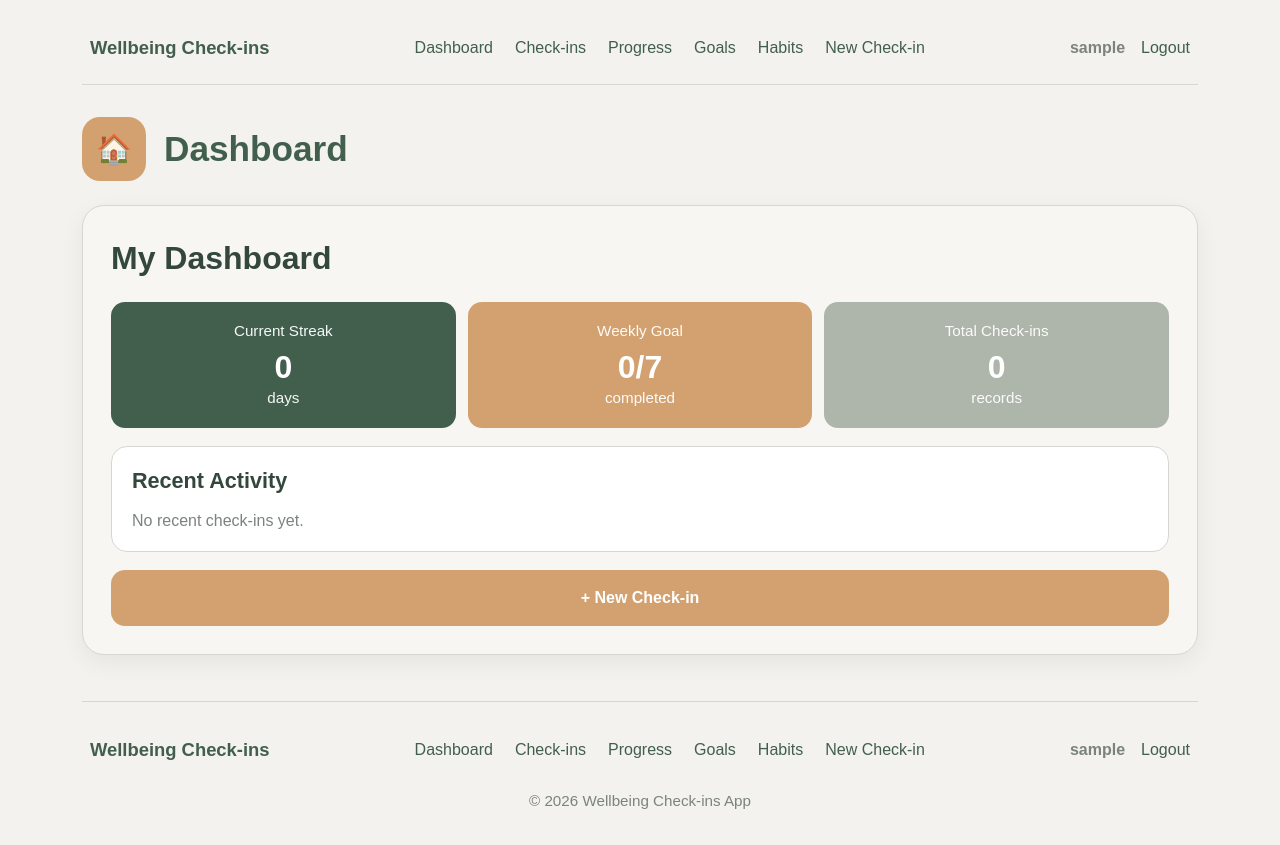
After one commit to Max-pgs/wellbeing_check_in_App, a Django app: page /checkins/dashboard/ in a window 1280 px wide. The commit adds this page. Run offline with Django 3.2, Linux system fonts and the light colour scheme; the visitor is signed in with stand-in values (Sample User, id 1); data that the repository does not hold is empty.

Commit message:
Implement dashboard page and refine UI across templates

```diff
--- a/wellbeing_check_in_app/checkins/static/checkins/css/main.css
+++ b/wellbeing_check_in_app/checkins/static/checkins/css/main.css
@@ -75,15 +75,19 @@ body {
 }
 
 .icon-badge {
-  width: 62px;
-  height: 62px;
+  width: 64px;
+  height: 64px;
   border-radius: 18px;
-  display: grid;
-  place-items: center;
-  font-size: 2rem;
-  font-weight: 700;
+  display: flex;
+  align-items: center;
+  justify-content: center;
+
+  font-size: 1.8rem;
+  line-height: 1;
+
   color: #fff;
   background: var(--green);
+
   flex-shrink: 0;
 }
 
@@ -732,16 +736,16 @@ select:focus-visible {
   flex-shrink: 0;
 }
 
+.auth-page-heading-text {
+  height: 78px;
+  display: flex;
+  align-items: center;
+}
+
 .auth-page-heading-text h1 {
-  margin: 0 0 8px;
+  margin: 0 0 1px;
   font-size: clamp(2.2rem, 4vw, 3rem);
   line-height: 1.1;
-}
-
-.auth-page-heading-text p {
-  margin: 0;
-  color: var(--muted);
-  font-size: 1.05rem;
 }
 
 .auth-card {
@@ -1036,6 +1040,130 @@ select:focus-visible {
   opacity: 0.7;
 }
 
+/* ========== Dashboard Page ========== */
+
+.dashboard-shell {
+  max-width: 1180px;
+  margin: 0 auto;
+}
+
+.dashboard-card {
+  border-radius: 22px;
+}
+
+.dashboard-topbar {
+  display: flex;
+  align-items: flex-start;
+  justify-content: space-between;
+  gap: 16px;
+  margin-bottom: 20px;
+}
+
+.dashboard-title {
+  margin: 0;
+  font-size: 2rem;
+}
+
+.dashboard-summary-grid {
+  display: grid;
+  grid-template-columns: repeat(3, minmax(0, 1fr));
+  gap: 12px;
+  margin-bottom: 18px;
+}
+
+.dashboard-summary-card {
+  display: flex;
+  flex-direction: column;
+  align-items: center;
+  justify-content: center;
+  min-height: 120px;
+  padding: 18px;
+  border-radius: 14px;
+  text-align: center;
+  color: #fff;
+}
+
+.dashboard-summary-card-primary {
+  background: var(--green);
+}
+
+.dashboard-summary-card-warm {
+  background: var(--warm);
+}
+
+.dashboard-summary-card-muted {
+  background: #aeb5aa;
+}
+
+.dashboard-summary-label {
+  font-size: 0.95rem;
+  opacity: 0.95;
+}
+
+.dashboard-summary-value {
+  margin: 8px 0 4px;
+  font-size: 2rem;
+  line-height: 1;
+}
+
+.dashboard-summary-meta {
+  font-size: 0.95rem;
+  opacity: 0.95;
+}
+
+.dashboard-recent-card {
+  padding: 18px 20px;
+  border: 1px solid var(--border);
+  border-radius: 16px;
+  background: var(--surface-2);
+  margin-bottom: 18px;
+}
+
+.dashboard-section-title {
+  margin: 0 0 12px;
+  font-size: 1.35rem;
+}
+
+.dashboard-activity-row {
+  display: flex;
+  align-items: center;
+  justify-content: space-between;
+  gap: 16px;
+  padding: 8px 0;
+}
+
+.dashboard-activity-status {
+  color: var(--warm);
+  font-weight: 700;
+  white-space: nowrap;
+}
+
+.dashboard-empty-state {
+  color: var(--muted);
+}
+
+.dashboard-primary-action {
+  margin-top: 8px;
+}
+
+.dashboard-primary-btn {
+  display: inline-flex;
+  align-items: center;
+  justify-content: center;
+  width: 100%;
+  min-height: 56px;
+  border-radius: 14px;
+  background: var(--warm);
+  color: #fff;
+  font-weight: 700;
+  text-decoration: none;
+  transition: background 0.2s ease;
+}
+
+.dashboard-primary-btn:hover {
+  background: #c89461;
+}
+
 /* ========== Progress Page ========== */
 
 .progress-layout {
@@ -1439,6 +1567,10 @@ select:focus-visible {
     align-items: flex-start;
   }
 
+  .page-heading.with-icon .icon-badge {
+    margin-top: 2px;
+  }
+
   .page-heading h1 {
     font-size: 1.8rem;
   }
@@ -1495,6 +1627,18 @@ select:focus-visible {
     max-width: 100%;
   }
 
+  .dashboard-summary-grid {
+    grid-template-columns: 1fr;
+  }
+
+  .dashboard-activity-row {
+    flex-direction: column;
+    align-items: flex-start;
+  }
+
+  .dashboard-title {
+    font-size: 1.65rem;
+  }
 }
 
 @media (max-width: 768px) {
--- /dev/null
+++ b/wellbeing_check_in_app/checkins/static/checkins/js/dashboard.js
@@ -0,0 +1,128 @@
+document.addEventListener("DOMContentLoaded", async function () {
+  const streakEl = document.getElementById("dashboard-streak");
+  const weeklyGoalEl = document.getElementById("dashboard-weekly-goal");
+  const totalCheckinsEl = document.getElementById("dashboard-total-checkins");
+  const recentActivityEl = document.getElementById("dashboard-recent-activity");
+
+  if (!streakEl || !weeklyGoalEl || !totalCheckinsEl || !recentActivityEl) return;
+
+  function formatRelativeLabel(dateString, index) {
+    const today = new Date();
+    const checkinDate = new Date(dateString);
+
+    const todayOnly = new Date(today.getFullYear(), today.getMonth(), today.getDate());
+    const checkinOnly = new Date(checkinDate.getFullYear(), checkinDate.getMonth(), checkinDate.getDate());
+
+    const diffMs = todayOnly - checkinOnly;
+    const diffDays = Math.round(diffMs / (1000 * 60 * 60 * 24));
+
+    if (diffDays === 0) return "Today";
+    if (diffDays === 1) return "Yesterday";
+    if (diffDays > 1) return `${diffDays} days ago`;
+
+    return `Recent item ${index + 1}`;
+  }
+
+  function calculateStreak(items) {
+    if (!items || items.length === 0) return 0;
+
+    const uniqueDates = [...new Set(items.map(item => item.checkin_date))].sort().reverse();
+
+    let streak = 0;
+    let cursor = new Date();
+
+    for (let i = 0; i < uniqueDates.length; i += 1) {
+      const cursorDate = new Date(cursor.getFullYear(), cursor.getMonth(), cursor.getDate());
+      const itemDate = new Date(uniqueDates[i]);
+
+      const normalizedItemDate = new Date(itemDate.getFullYear(), itemDate.getMonth(), itemDate.getDate());
+
+      const diffMs = cursorDate - normalizedItemDate;
+      const diffDays = Math.round(diffMs / (1000 * 60 * 60 * 24));
+
+      if (diffDays === 0) {
+        streak += 1;
+        cursor.setDate(cursor.getDate() - 1);
+      } else if (diffDays === 1 && streak === 0) {
+        streak += 1;
+        cursor.setDate(cursor.getDate() - 2);
+      } else {
+        break;
+      }
+    }
+
+    return streak;
+  }
+
+  function calculateWeeklyGoal(items) {
+    if (!items || items.length === 0) {
+      return { completed: 0, target: 7 };
+    }
+
+    const today = new Date();
+    const weekAgo = new Date();
+    weekAgo.setDate(today.getDate() - 6);
+
+    const completed = items.filter((item) => {
+      const d = new Date(item.checkin_date);
+      return d >= new Date(weekAgo.getFullYear(), weekAgo.getMonth(), weekAgo.getDate());
+    }).length;
+
+    return {
+      completed,
+      target: 7
+    };
+  }
+
+  function renderRecentActivity(items) {
+    if (!items || items.length === 0) {
+      recentActivityEl.innerHTML = `
+        <div class="dashboard-empty-state">No recent check-ins yet.</div>
+      `;
+      return;
+    }
+
+    const recentItems = items.slice(0, 3);
+
+    recentActivityEl.innerHTML = recentItems.map((item, index) => `
+      <div class="dashboard-activity-row">
+        <span>${formatRelativeLabel(item.checkin_date, index)}</span>
+        <span class="dashboard-activity-status">✓ Completed</span>
+      </div>
+    `).join("");
+  }
+
+  try {
+    const [progressResponse, checkinsResponse] = await Promise.all([
+      fetch("/checkins/api/progress/", {
+        headers: { Accept: "application/json" }
+      }),
+      fetch("/checkins/api/checkins/", {
+        headers: { Accept: "application/json" }
+      })
+    ]);
+
+    if (!progressResponse.ok || !checkinsResponse.ok) {
+      recentActivityEl.innerHTML = `<div class="dashboard-empty-state">Could not load dashboard data.</div>`;
+      return;
+    }
+
+    const progressData = await progressResponse.json();
+    const checkinsData = await checkinsResponse.json();
+
+    const summary = progressData.summary || {};
+    const items = Array.isArray(checkinsData.items) ? checkinsData.items : [];
+
+    const streak = calculateStreak(items);
+    const weeklyGoal = calculateWeeklyGoal(items);
+    const totalCheckins = summary.total_checkins ?? items.length ?? 0;
+
+    streakEl.textContent = streak;
+    weeklyGoalEl.textContent = `${weeklyGoal.completed}/${weeklyGoal.target}`;
+    totalCheckinsEl.textContent = totalCheckins;
+
+    renderRecentActivity(items);
+  } catch (error) {
+    recentActivityEl.innerHTML = `<div class="dashboard-empty-state">Error loading dashboard.</div>`;
+  }
+});
--- a/wellbeing_check_in_app/checkins/templates/checkins/base.html
+++ b/wellbeing_check_in_app/checkins/templates/checkins/base.html
@@ -14,7 +14,7 @@
   <div class="app-shell">
     <header class="topbar">
       <div class="topbar-inner">
-        <a href="{% url 'checkins:checkin_list' %}" class="brand">Wellbeing Check-ins</a>
+        <a href="{% url 'checkins:dashboard' %}" class="brand">Wellbeing Check-ins</a>
 
         <div class="header-actions">
           <div class="user-nav">
@@ -35,6 +35,7 @@
           </button>
 
           <nav class="main-nav" aria-label="Main navigation">
+            <a href="{% url 'checkins:dashboard' %}">Dashboard</a>
             <a href="{% url 'checkins:checkin_list' %}">Check-ins</a>
             <a href="{% url 'checkins:progress' %}">Progress</a>
             <a href="{% url 'checkins:goal_list' %}">Goals</a>
@@ -46,6 +47,7 @@
 
       <div class="mobile-menu" id="mobileMenu">
         <nav class="mobile-menu-links" aria-label="Mobile navigation">
+          <a href="{% url 'checkins:dashboard' %}">Dashboard</a>
           <a href="{% url 'checkins:checkin_list' %}">Check-ins</a>
           <a href="{% url 'checkins:progress' %}">Progress</a>
           <a href="{% url 'checkins:goal_list' %}">Goals</a>
--- a/wellbeing_check_in_app/checkins/templates/checkins/checkin_form.html
+++ b/wellbeing_check_in_app/checkins/templates/checkins/checkin_form.html
@@ -11,7 +11,7 @@
       <div class="icon-badge green">+</div>
       <div>
         <h1>{% if is_update %}Edit Check-in{% else %}New Check-in{% endif %}</h1>
-        <p>{% if is_update %}Update your wellbeing entry{% else %}Daily data entry{% endif %}</p>
+        <p>{% if is_update %}Update your wellbeing entry{% else %}Daily data{% endif %}</p>
       </div>
     </div>
 
@@ -148,7 +148,7 @@
             <button type="submit" class="btn-primary">
               {% if is_update %}Update Check-in{% else %}Save Check-in{% endif %}
             </button>
-            <a href="{% url 'checkins:checkin_list' %}" class="btn-secondary">Cancel</a>
+            <a href="{% url 'checkins:dashboard' %}" class="btn-secondary">Cancel</a>
           </div>
         </form>
       </div>
--- a/wellbeing_check_in_app/checkins/templates/checkins/checkin_list.html
+++ b/wellbeing_check_in_app/checkins/templates/checkins/checkin_list.html
@@ -8,7 +8,6 @@
     <div class="icon-badge warm">☰</div>
     <div>
       <h1>Check-ins</h1>
-      <p>Review your wellbeing history through an interactive timeline.</p>
     </div>
   </div>
 
--- /dev/null
+++ b/wellbeing_check_in_app/checkins/templates/checkins/dashboard.html
@@ -0,0 +1,68 @@
+{% extends "checkins/base.html" %}
+{% load static %}
+
+{% block title %}
+Dashboard
+{% endblock %}
+
+{% block content %}
+<section class="page-section">
+  <div class="dashboard-shell">
+    <div class="page-heading with-icon">
+      <div class="icon-badge warm">🏠</div>
+      <div>
+        <h1>Dashboard</h1>
+      </div>
+    </div>
+  </div>
+</section>
+
+<section class="page-section">
+  <div class="dashboard-shell">
+    <div class="wireframe-card dashboard-card">
+      <div class="card-body">
+        <div class="dashboard-topbar">
+          <div>
+            <h2 class="dashboard-title">My Dashboard</h2>
+          </div>
+        </div>
+
+        <div class="dashboard-summary-grid">
+          <div class="dashboard-summary-card dashboard-summary-card-primary">
+            <span class="dashboard-summary-label">Current Streak</span>
+            <strong class="dashboard-summary-value" id="dashboard-streak">--</strong>
+            <span class="dashboard-summary-meta">days</span>
+          </div>
+
+          <div class="dashboard-summary-card dashboard-summary-card-warm">
+            <span class="dashboard-summary-label">Weekly Goal</span>
+            <strong class="dashboard-summary-value" id="dashboard-weekly-goal">--/--</strong>
+            <span class="dashboard-summary-meta">completed</span>
+          </div>
+
+          <div class="dashboard-summary-card dashboard-summary-card-muted">
+            <span class="dashboard-summary-label">Total Check-ins</span>
+            <strong class="dashboard-summary-value" id="dashboard-total-checkins">--</strong>
+            <span class="dashboard-summary-meta">records</span>
+          </div>
+        </div>
+
+        <div class="dashboard-recent-card">
+          <h3 class="dashboard-section-title">Recent Activity</h3>
+          <div id="dashboard-recent-activity">
+            <div class="dashboard-empty-state">Loading...</div>
+          </div>
+        </div>
+
+        <div class="dashboard-primary-action">
+          <a href="{% url 'checkins:checkin_create' %}" class="dashboard-primary-btn">+ New Check-in</a>
+        </div>
+      </div>
+    </div>
+  </div>
+</section>
+{% endblock %}
+
+{% block scripts %}
+  <script src="{% static 'checkins/js/dashboard.js' %}?v=2"></script>
+{% endblock %}
--- a/wellbeing_check_in_app/checkins/templates/checkins/partials/footer_nav.html
+++ b/wellbeing_check_in_app/checkins/templates/checkins/partials/footer_nav.html
@@ -1,12 +1,13 @@
 <div class="footer-inner">
 
-  <a class="brand" href="{% url 'checkins:checkin_list' %}">
+  <a class="brand" href="{% url 'checkins:dashboard' %}">
     Wellbeing Check-ins
   </a>
 
   <div class="header-actions">
 
     <nav class="main-nav footer-main-nav" aria-label="Footer navigation">
+      <a href="{% url 'checkins:dashboard' %}">Dashboard</a>
       <a href="{% url 'checkins:checkin_list' %}">Check-ins</a>
       <a href="{% url 'checkins:progress' %}">Progress</a>
       <a href="{% url 'checkins:goal_list' %}">Goals</a>
--- a/wellbeing_check_in_app/checkins/templates/checkins/progress.html
+++ b/wellbeing_check_in_app/checkins/templates/checkins/progress.html
@@ -8,7 +8,6 @@
   <div class="icon-badge warm">📈</div>
   <div>
     <h1>Progress</h1>
-    <p>Track weekly trends and summary statistics.</p>
   </div>
 </section>
 
--- a/wellbeing_check_in_app/checkins/templates/registration/register.html
+++ b/wellbeing_check_in_app/checkins/templates/registration/register.html
@@ -17,7 +17,6 @@
 
       <div class="auth-page-heading-text">
         <h1>Register</h1>
-        <p>Create your account</p>
       </div>
     </div>
 
--- a/wellbeing_check_in_app/checkins/urls.py
+++ b/wellbeing_check_in_app/checkins/urls.py
@@ -10,6 +10,7 @@ urlpatterns = [
     path("<int:pk>/delete/", views.checkin_delete, name="checkin_delete"),
     path("api/progress/", views.api_progress, name="api_progress"),
     path("progress/", views.progress_view, name="progress"),
+    path("dashboard/", views.dashboard, name="dashboard"),
     path("api/checkins/", views.api_checkins, name="api_checkins"),
     path("goals/", views.goal_list, name="goal_list"),
     path("goals/new/", views.goal_create, name="goal_create"),
--- a/wellbeing_check_in_app/checkins/views.py
+++ b/wellbeing_check_in_app/checkins/views.py
@@ -56,6 +56,10 @@ def checkin_delete(request, pk):
 @login_required
 def progress_view(request):
     return render(request, "checkins/progress.html")
+
+@login_required
+def dashboard(request):
+    return render(request, "checkins/dashboard.html")
 
 @login_required
 def goal_list(request):
```
Also changed, not shown: wellbeing_check_in_app/checkins/templates/registration/login.html (+5 -4 lines), wellbeing_check_in_app/checkins/migrations/0004_auto_20260315_1730.py (added).
